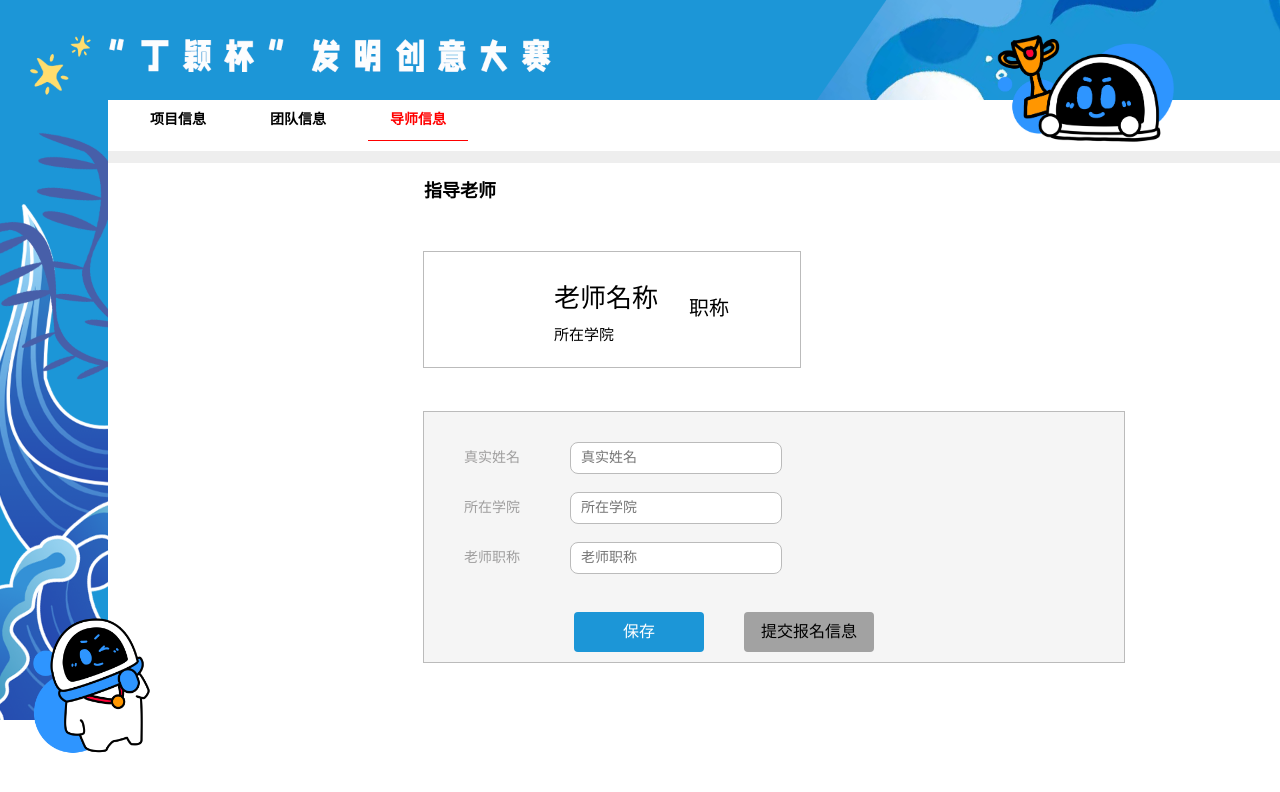
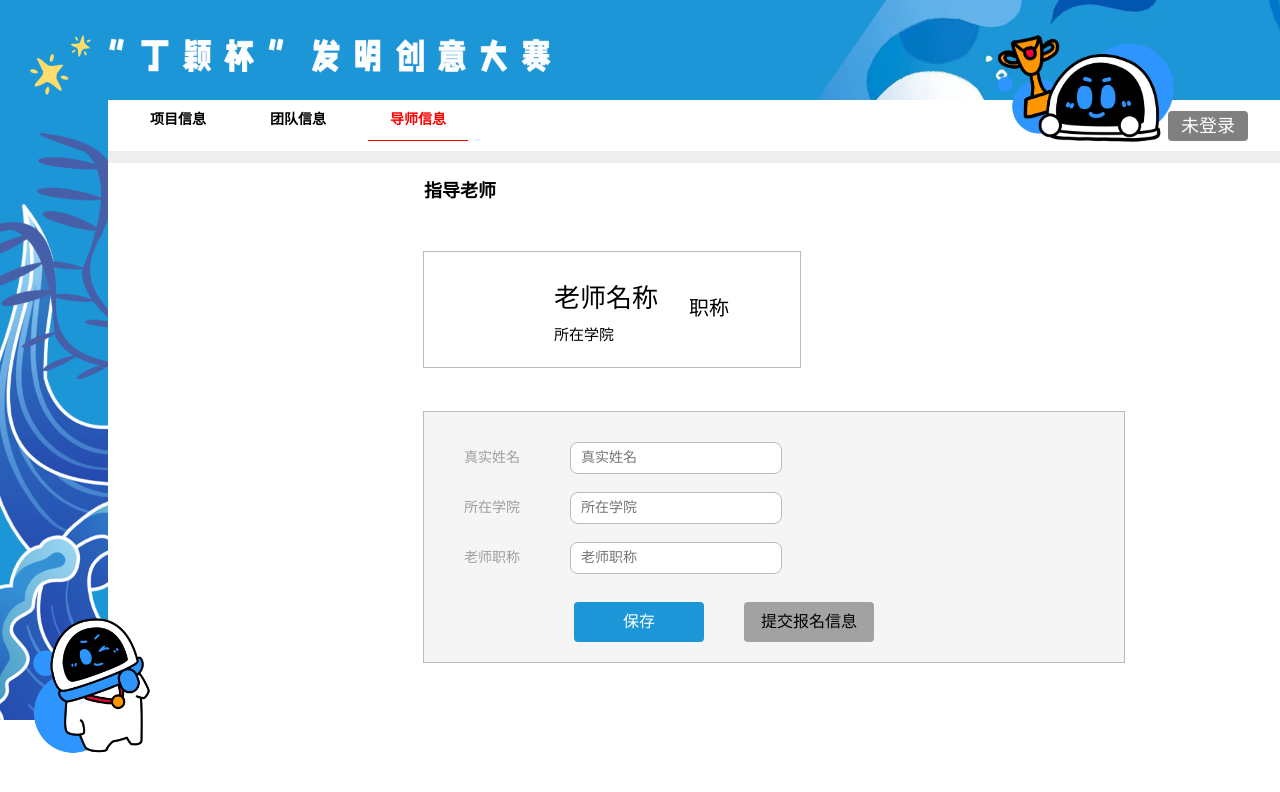
Before and after one commit to zjc2782171149/dingyingbei, a Vue app: page /#/ in a window 1280 px wide. Both pictures are taken after a click on the element "导师信息". Shown: the top 792 px of the page. Built offline with nearby package versions, Linux system fonts and the light colour scheme; a web font is replaced by a local one.

Commit message:
准备开始登录注册页面

```diff
--- a/src/views/Home.vue
+++ b/src/views/Home.vue
@@ -21,6 +21,7 @@
             >导师信息</span
           >
         </div>
+        <div class="shortcut__show">未登录</div>
         <div class="shortcut__hr"></div>
         <!-- <div></div>s -->
       </section>
@@ -55,7 +56,7 @@ export default {
   },
   data() {
     return {
-      which: "Team",
+      which: "Item",
     };
   },
   methods: {
@@ -121,6 +122,20 @@ body {
     height: 0.12rem;
     background: #eee;
   }
+  &__show {
+    float: right;
+    margin-top: -0.3rem;
+    margin-right: 1.8rem;
+    font-size: 0.18rem;
+    width: 0.8rem;
+    height: 0.3rem;
+    line-height: 0.3rem;
+    text-align: center;
+    color: #fff;
+    background: grey;
+    border-radius: 0.04rem;
+    // border: 1px solid red;
+  }
 }
 
 /* 图片样式 */
--- a/src/views/Teacher.vue
+++ b/src/views/Teacher.vue
@@ -187,7 +187,7 @@ export default {
   }
   &__add {
     position: absolute;
-    margin: 2rem 0.7rem 0.3rem 1.5rem;
+    margin: 1.9rem 0.7rem 0.3rem 1.5rem;
     width: 1.3rem;
     height: 0.4rem;
     line-height: 0.4rem;
@@ -203,7 +203,7 @@ export default {
   }
   &__cancel {
     position: absolute;
-    margin: 2rem 0.7rem 0.3rem 3.2rem;
+    margin: 1.9rem 0.7rem 0.3rem 3.2rem;
     width: 1.3rem;
     height: 0.4rem;
     line-height: 0.4rem;
```
